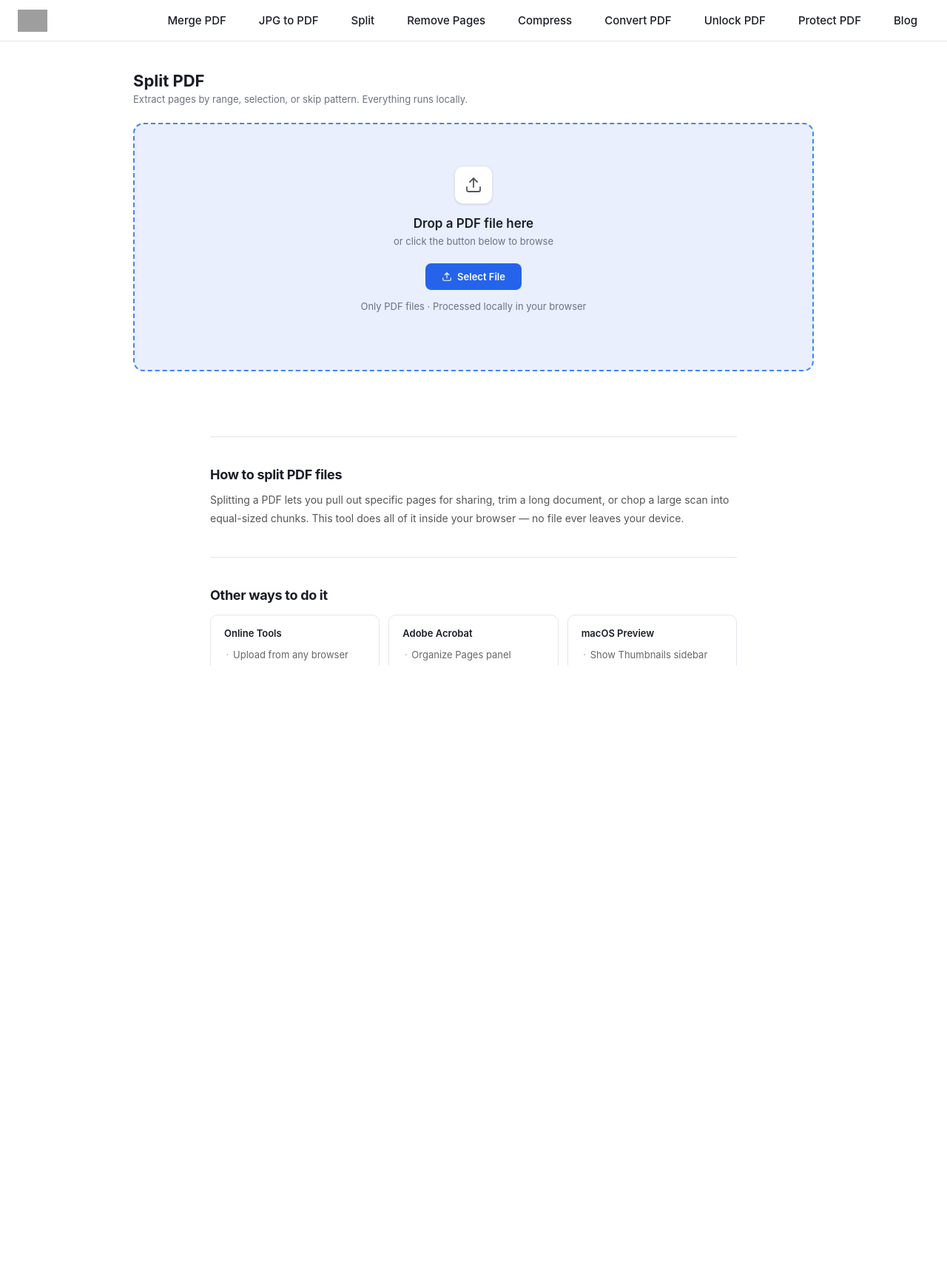
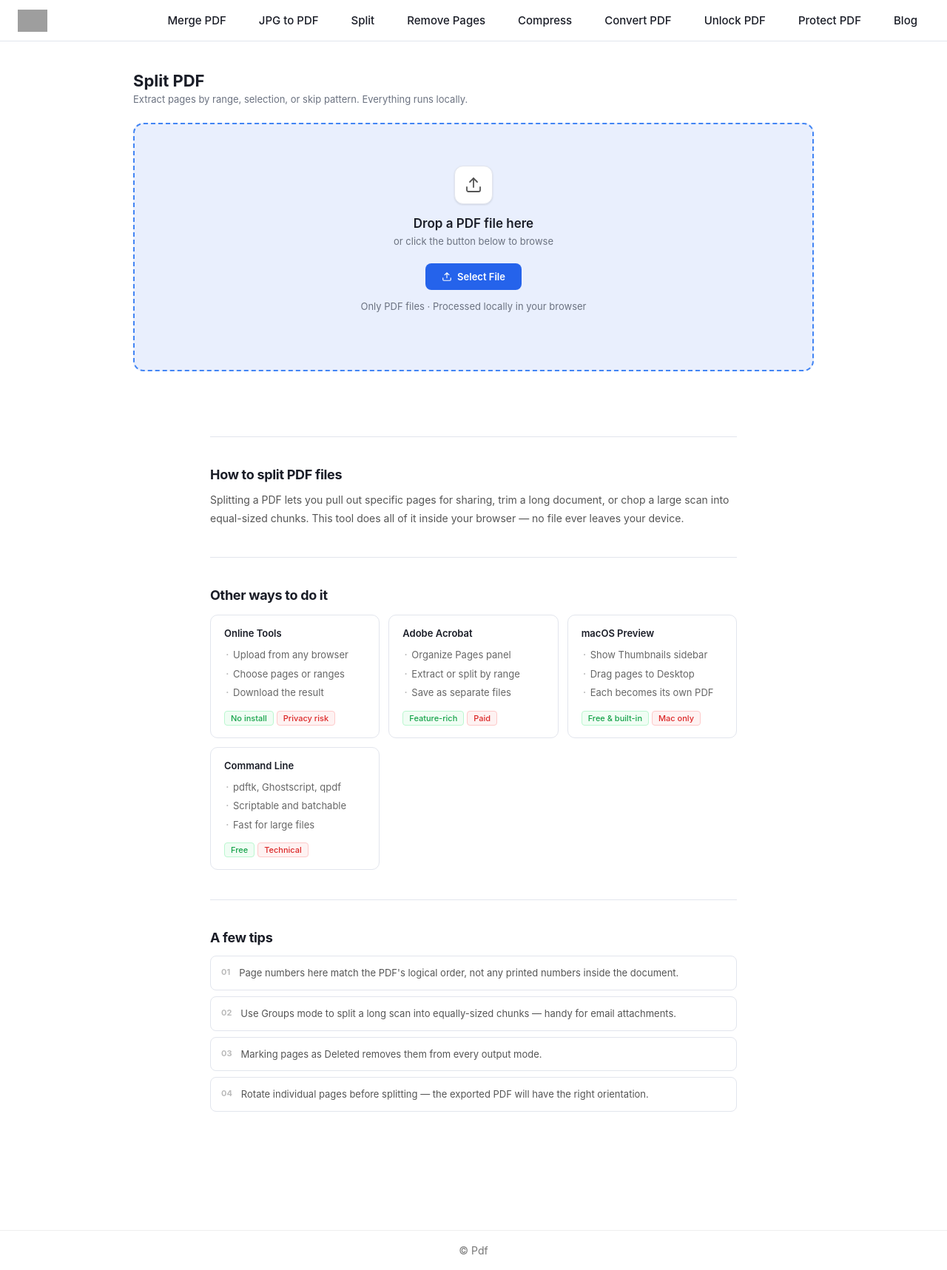
Before and after one commit to rforrupesh/pdf, a Jekyll site: the page built from split.html, in a window 1280 px wide. Shown: the whole page at 74% size. Built offline with Jekyll 4.4.1, drawn with Linux system fonts in a browser that asks for light colours; before the commit the page ends 900 px from its top, so only the background shows below that; grey boxes are pictures that could not be loaded.

Commit message:
Update split.html

```diff
--- a/split.html
+++ b/split.html
@@ -31,10 +31,7 @@ permalink: /split/
       --shadow-md: 0 4px 12px rgba(0,0,0,.1);
     }
 
-    html, body {
-      height: 100%;
-      overflow: hidden; /* prevent page-level scroll; each panel scrolls internally */
-    }
+
 
     body {
       font-family: 'Inter', sans-serif;
```
